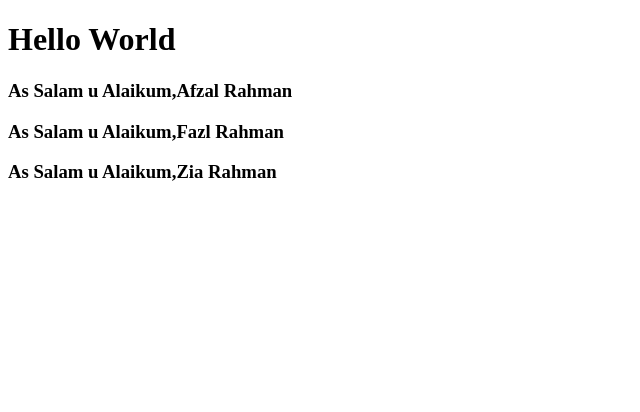
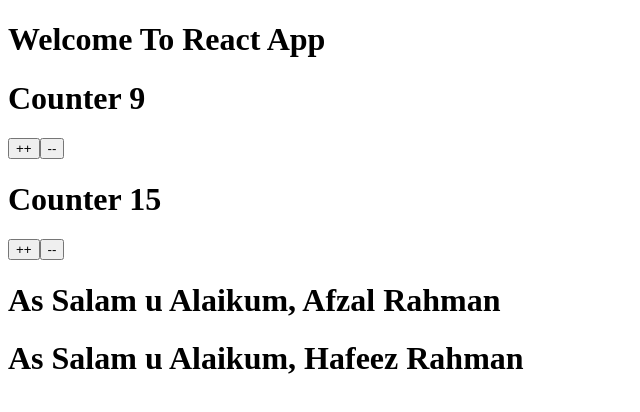
Before and after one commit to Afzalalearner/React-App, a React (Create React App) app: page / in a window 1280 px wide. Shown: the top 412 px of the page, without its empty margins (0-640 px from the left). Built offline with nearby package versions, Linux system fonts and the light colour scheme.

Commit message:
counter code added

```diff
--- a/src/App.js
+++ b/src/App.js
@@ -1,11 +1,13 @@
+import Counter from "./Counter";
 import Name from "./Name";
-
 const App=()=>{
     return <div>
-        <h1>Hello World</h1>
-        <Name fName='Afzal' lName='Rahman' />
-        <Name fName='Fazl'lName='Rahman'/>
-        <Name fName='Zia' lName='Rahman'/>
+        <h1>Welcome To React App</h1>
+        <Counter count={9}/>
+        <Counter count={15}/>
+
+        <Name fName="Afzal" lName="Rahman"/>
+        <Name fName="Hafeez" lName="Rahman"/>
 
     </div>
 }
--- /dev/null
+++ b/src/Counter.js
@@ -0,0 +1,37 @@
+import React from "react";
+class Counter extends React.Component{
+
+
+    constructor(props){
+        super(props)
+        this.state={
+            count:props.count,
+        }
+
+    }
+
+
+    render=()=>{
+        return <div>
+            <h1>Counter {this.state.count}</h1>
+
+        <button onClick={this.inc}>++</button>
+        <button onClick={this.dec}>--</button>
+
+        </div>
+    }
+
+     inc=()=>{
+        const current=this.state.count;
+        this.setState({count:current+1})
+
+    }
+
+    dec=()=>{
+        const current=this.state.count;
+        this.setState({count:current-1})
+
+    }
+}
+
+export default Counter;
--- a/src/Name.js
+++ b/src/Name.js
@@ -1,5 +1,5 @@
-const Name=(props)=>{
-    return <h3>As Salam u Alaikum,{props.fName} {props.lName}</h3>
+const Name=({fName,lName})=>{
+    return <h1>As Salam u Alaikum, {fName} {lName}</h1>
 }
 
 export default Name;
--- a/src/index.js
+++ b/src/index.js
@@ -1,6 +1,6 @@
 import React from 'react'
 import ReactDOM from 'react-dom'
 
+import App from './App'
 
-import App from './App'
 ReactDOM.render(<App/>,document.getElementById('root'))
```
Also changed, not shown: public/index.html (line endings or trailing spaces).
